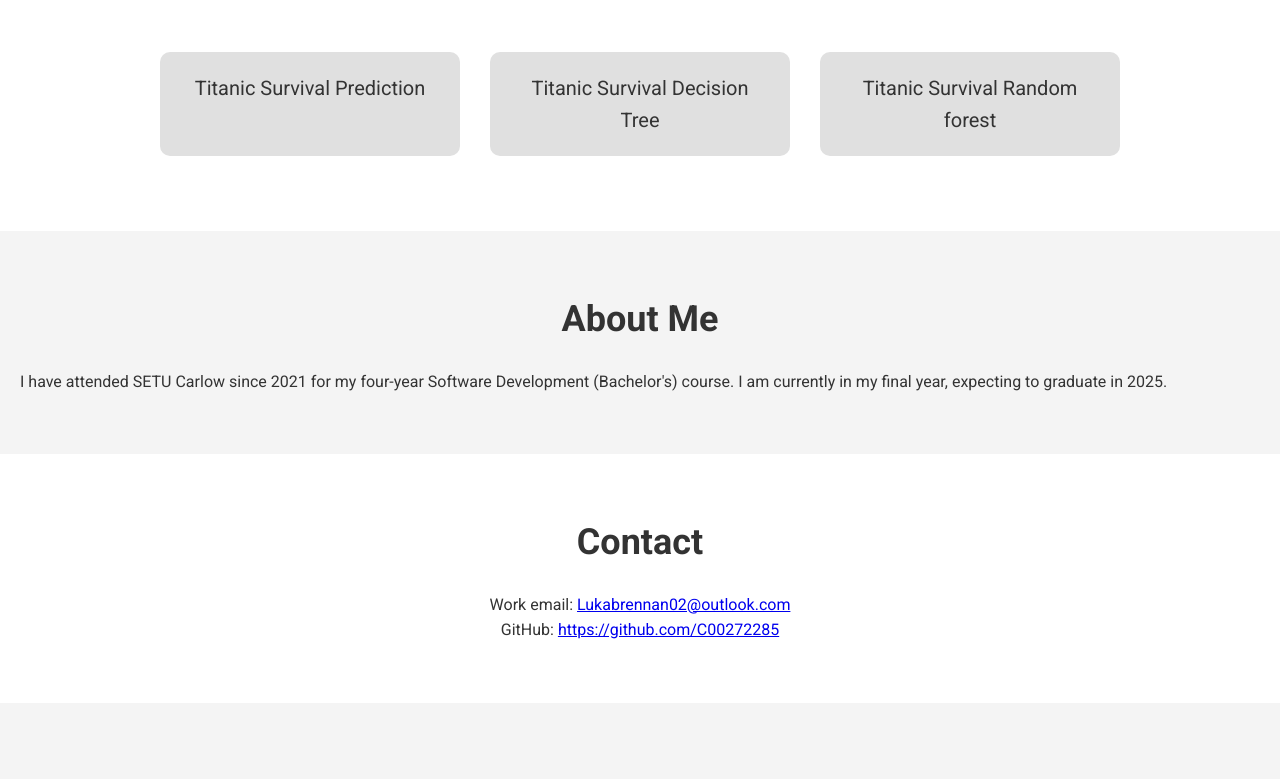
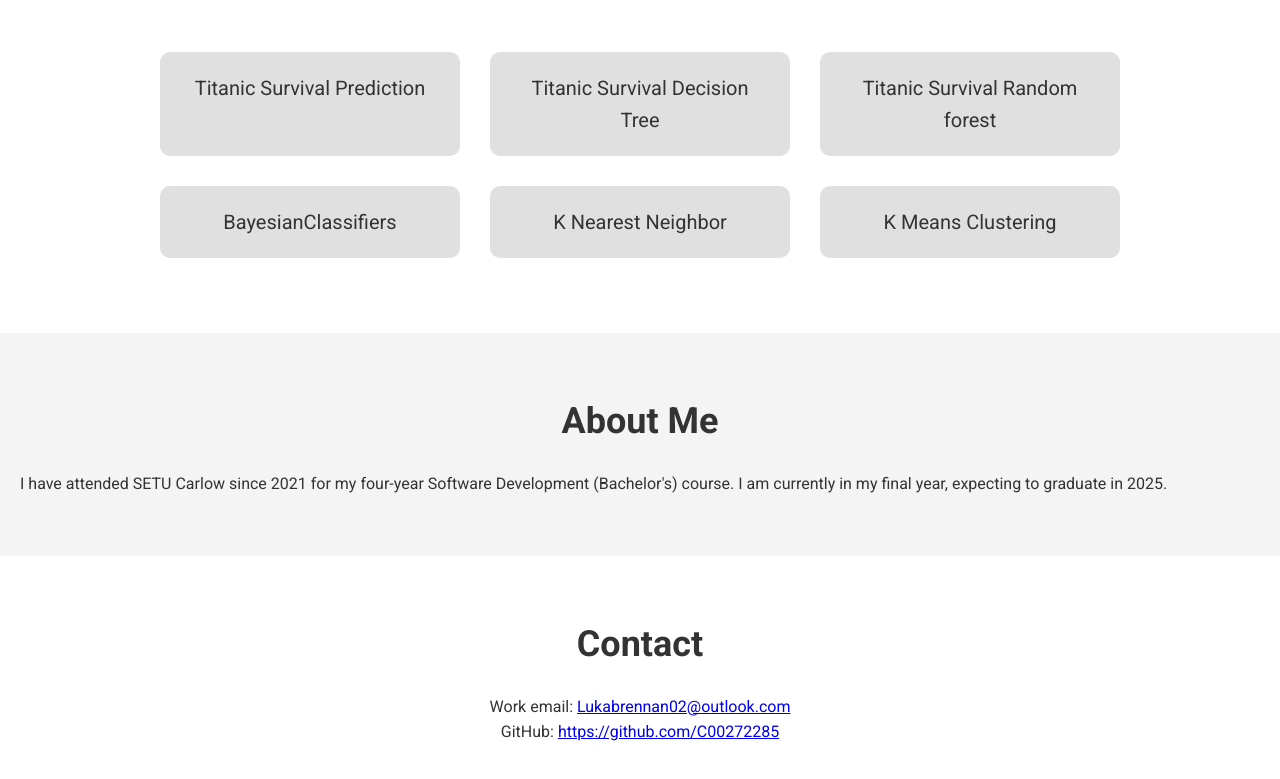
Before and after one commit to LukaBrennan/LukaBrennan.github.io, a plain HTML site: page Index.html in a window 1280 px wide. Shown: the part 948-1727 px from the top of the page. Before the commit the page ends 1651 px from the top, so only its background shows below. Drawn offline with Linux system fonts and the light colour scheme.

Commit message:
Small change
small change

```diff
--- a/Index.html
+++ b/Index.html
@@ -44,6 +44,18 @@
             <div class="project-card">
                 <a href="RandomForest.html">Titanic Survival Random forest</a>
             </div>
+
+            <div class="project-card">
+                <a href="BayesianClassifiers.html">BayesianClassifiers</a>
+            </div>
+
+            <div class="project-card">
+                <a href="KNN.html">K Nearest Neighbor </a>
+            </div>
+
+            <div class="project-card">
+                <a href="KMC.html">K Means Clustering</a>
+            </div>
         </div>
     </section>
 
```
Also changed, not shown: BayesianClassifiers.html (added), KMC.html (added), KNN.html (added).
